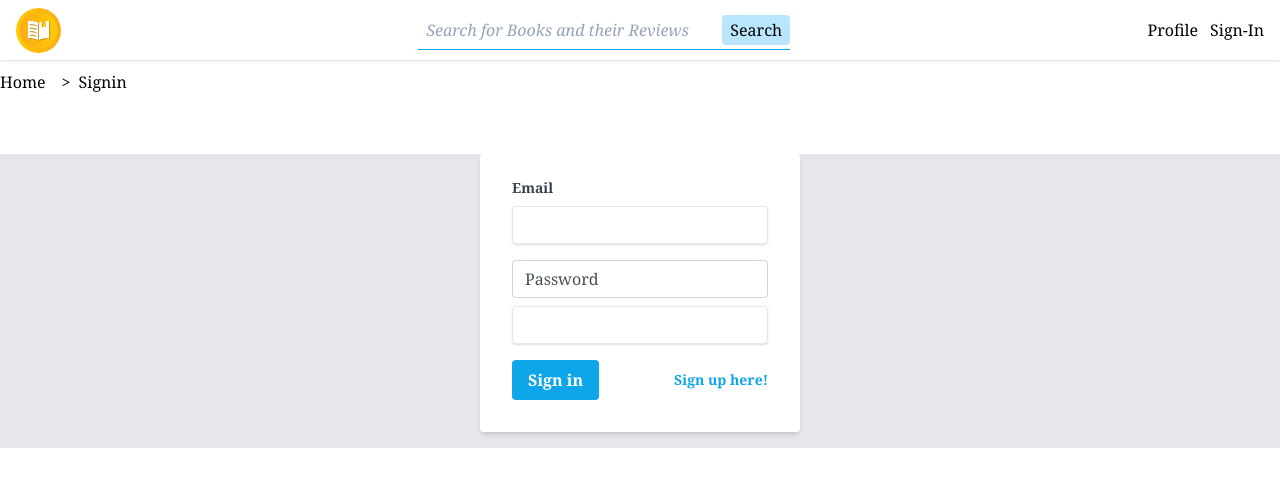
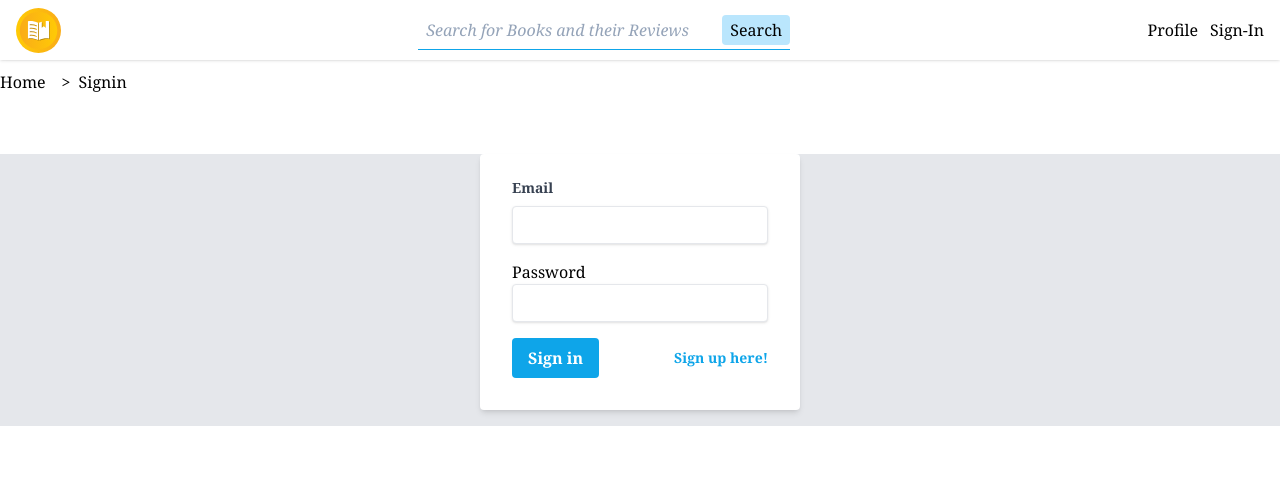
Before and after one commit to LeoYoung95/Book-Review-Journal-Front, a React (Create React App) app: page /signin in a window 1280 px wide. Shown: the top 486 px of the page. Built offline with nearby package versions, Linux system fonts and the light colour scheme.

Commit message:
fix signin form ui

```diff
--- a/src/components/auth/signin.jsx
+++ b/src/components/auth/signin.jsx
@@ -48,7 +48,7 @@ export default function Signin() {
           </div>
 
           <div className='mb-4'>
-            <label className='form-control mb-2'>
+            <label className='mb-2'>
               Password
             </label>
             <input
```
